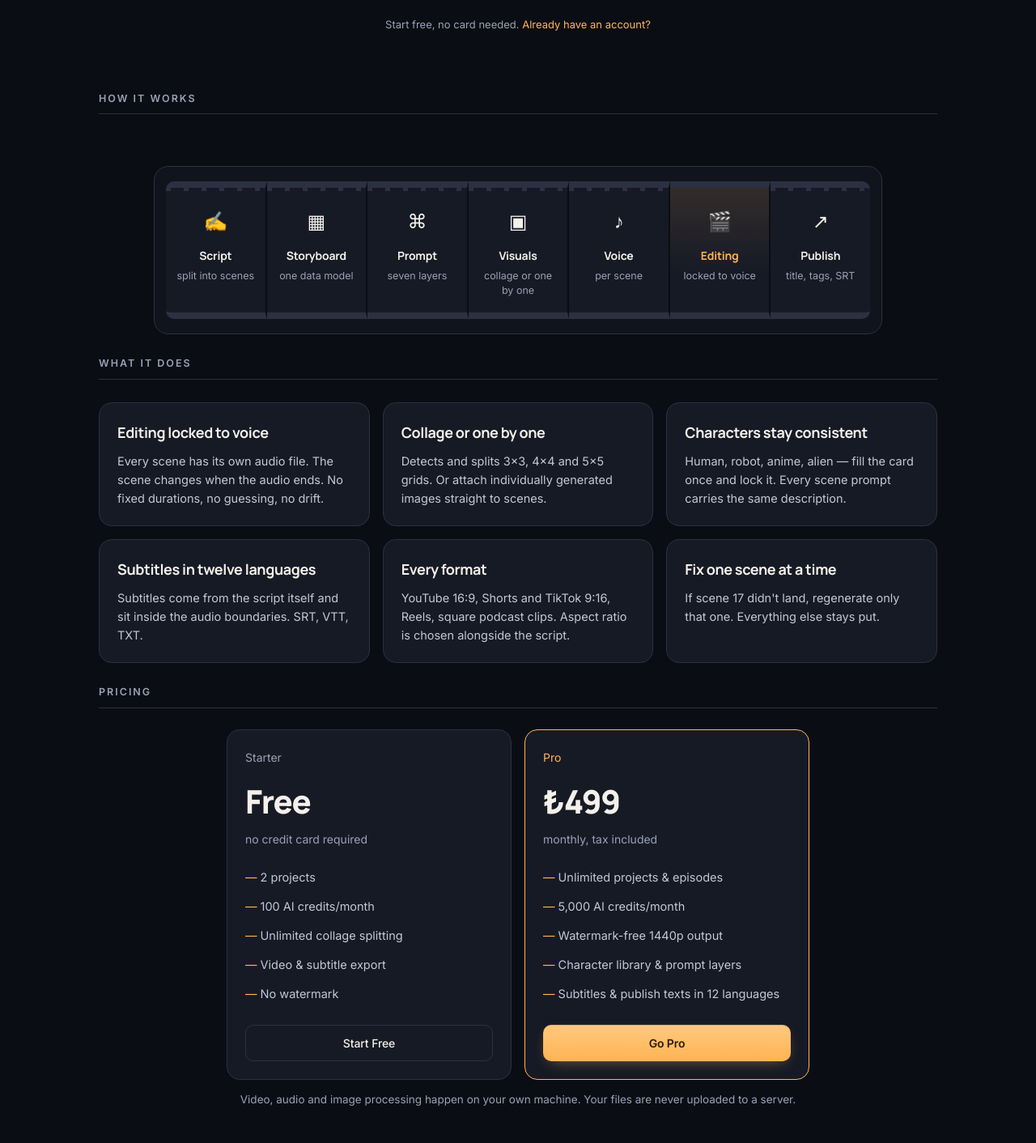
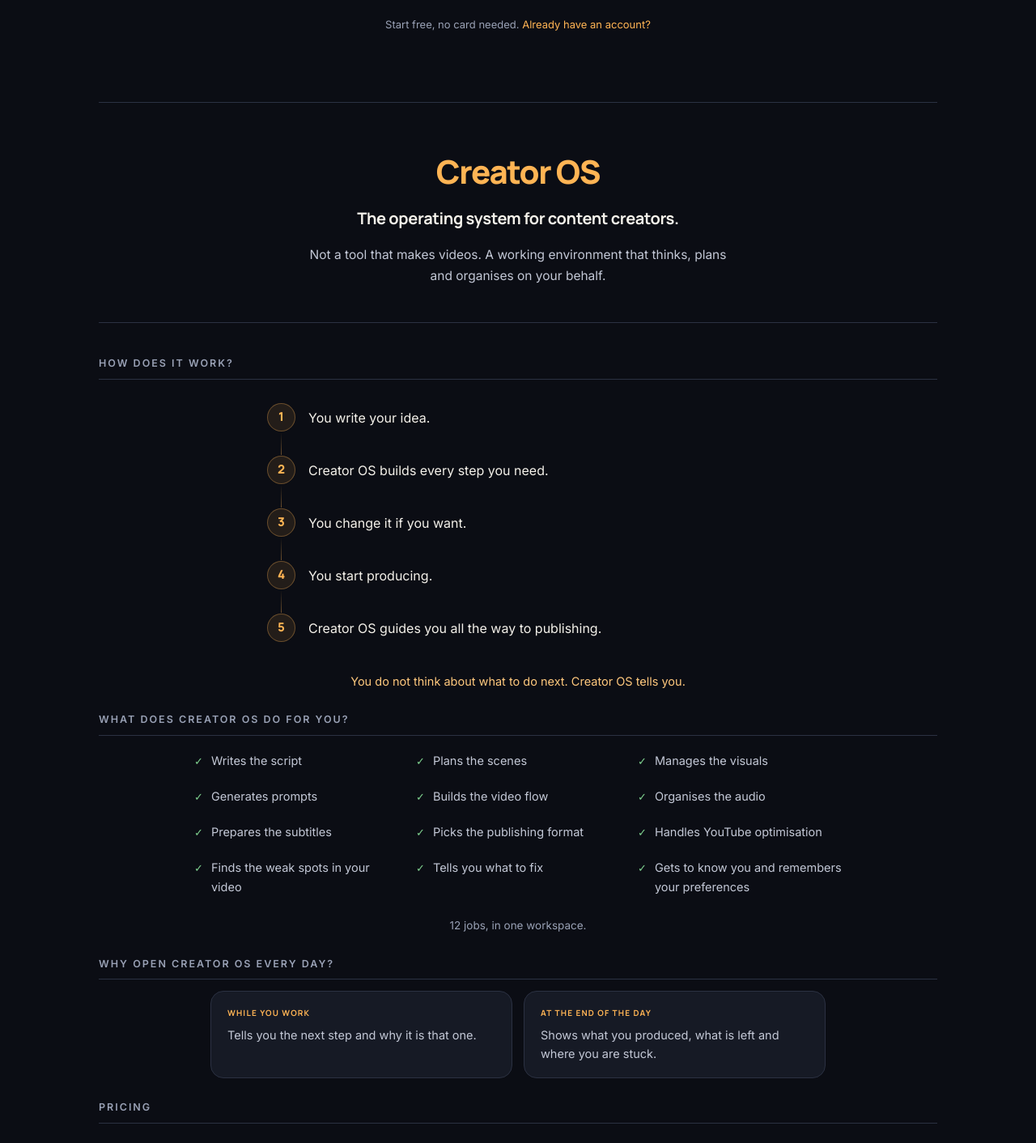
Before and after one commit to mavciaibusiness-oss/AI-Story-Studio, a Next.js app: page / in a window 1280 px wide. Shown: the part 510-1922 px from the top of the page at 81% size. Built offline with nearby package versions, Linux system fonts and the light colour scheme.

Commit message:
feat(sprint-6/task-01): creator os narrative sections

```diff
--- /dev/null
+++ b/app/LandingSections.jsx
@@ -0,0 +1,121 @@
+'use client';
+import { useT } from '@/lib/i18n';
+import { readyCapabilities, readyDaily } from '@/lib/landing/examples';
+
+/*
+  LANDING BÖLÜMLERİ — Creator OS anlatımı.
+
+  Sprint 6 / TASK-01, Adım 4.
+
+  ---------------------------------------------------------------
+  ESKİ BÖLÜMLER NEDEN DEĞİŞTİ
+
+  Eski "nasıl çalışır" bölümü modül adlarını sayıyordu:
+  Storyboard → Prompt → Ses → Kurgu. Bu ARAÇ anlatımı.
+
+  Spec: "İnsanlara AI Studio satmıyoruz, Creator OS satıyoruz."
+  Kullanıcının hissetmesi gereken: "Ben ne yapacağımı
+  düşünmüyorum, uygulama bana söylüyor."
+
+  Beş adımlık akış bunu anlatıyor — modül adı geçmiyor.
+  ---------------------------------------------------------------
+
+  HAZIR OLMAYAN GÖSTERİLMİYOR
+
+  Yetenek listesi ve günlük kartlar `lib/landing/examples.js`ten
+  geliyor ve `ready: false` olanlar SÜZÜLÜYOR.
+
+  Rakip analizi ve trendler henüz yok; landing'de saymak yalan
+  olurdu. Sprint-6'da gelince `ready: true` yapılacak ve buraya
+  kod değişikliği olmadan düşecekler.
+*/
+
+/* Beş adım — spec'in istediği akış. Metin i18n'de. */
+const STEPS = ['s1', 's2', 's3', 's4', 's5'];
+
+export function WhatIsCreatorOS() {
+  const t = useT();
+  return (
+    <section className="lp-what" id="creator-os">
+      <h2 className="lp-what-title">{t('lp.what.title')}</h2>
+      <p className="lp-what-lead">{t('lp.what.lead')}</p>
+      <p className="lp-what-body">{t('lp.what.body')}</p>
+    </section>
+  );
+}
+
+export function HowItWorks() {
+  const t = useT();
+  return (
+    <section id="nasil">
+      <h2 className="section-title">{t('lp.how.title')}</h2>
+      <ol className="lp-steps">
+        {STEPS.map((k, i) => (
+          <li className="lp-step" key={k}>
+            <span className="lp-step-n">{i + 1}</span>
+            <span className="lp-step-text">{t('lp.how.' + k)}</span>
+          </li>
+        ))}
+      </ol>
+      <p className="lp-steps-note">{t('lp.how.note')}</p>
+    </section>
+  );
+}
+
+/*
+  Güven bölümü — "AI gerçekten bunu yapabiliyor mu?"
+
+  Cevap: iddia değil, LİSTE. Ve listedeki her madde uygulamada
+  gerçekten çalışan bir ekrana karşılık geliyor.
+*/
+export function Capabilities() {
+  const t = useT();
+  const items = readyCapabilities();
+
+  return (
+    <section className="lp-caps">
+      <h2 className="section-title">{t('lp.caps.title')}</h2>
+      <div className="lp-caps-grid">
+        {items.map(c => (
+          <div className="lp-cap" key={c.key}>
+            <span className="lp-cap-mark" aria-hidden="true">✓</span>
+            <span>{t('lp.cap.' + c.key)}</span>
+          </div>
+        ))}
+      </div>
+      {/* Sayı gerçek: listedeki madde sayısı. Uydurma "50+ özellik"
+          gibi bir iddia yok. */}
+      <p className="lp-caps-note">{t('lp.caps.note', { n: items.length })}</p>
+    </section>
+  );
+}
+
+/*
+  Günlük kullanım — "Her gün neden Creator OS açılıyor?"
+
+  Spec dört kart istiyordu (sabah/öğlen/akşam/hafta sonu). İkisi
+  trend ve niş verisi gerektiriyor — yok. Yalnızca gerçek olanlar
+  gösteriliyor.
+
+  Hiç kart kalmazsa bölüm hiç görünmüyor: iki kartlık bir "her gün"
+  vaadi zayıf ama boş bir başlık daha kötü.
+*/
+export function DailyUse() {
+  const t = useT();
+  const items = readyDaily();
+  if (!items.length) return null;
+
+  return (
+    <section className="lp-daily">
+      <h2 className="section-title">{t('lp.daily.title')}</h2>
+      <div className="lp-daily-grid">
+        {items.map(d => (
+          <div className="card lp-daily-card" key={d.key}>
+            <div className="lp-daily-when">{t('lp.daily.' + d.key + '.when')}</div>
+            <div className="lp-daily-what">{t('lp.daily.' + d.key + '.what')}</div>
+          </div>
+        ))}
+      </div>
+    </section>
+  );
+}
--- a/app/globals.css
+++ b/app/globals.css
@@ -145,26 +145,7 @@
   color: var(--lamp); margin-bottom: 18px; font-weight: 600; }
 
 /* İmza öğesi: film şeridi hattı */
-.filmstrip { margin: 64px auto 0; max-width: 900px; border: 1px solid var(--line); border-radius: 18px;
-  background: var(--ink-2); padding: 18px 14px; overflow-x: auto; }
-.filmstrip-track { display: flex; align-items: stretch; gap: 0; min-width: 720px; }
-.frame { flex: 1; border-top: 8px solid var(--line); border-bottom: 8px solid var(--line);
-  background:
-    linear-gradient(var(--line), var(--line)) left top / 100% 0 no-repeat,
-    repeating-linear-gradient(90deg, var(--line) 0 6px, transparent 6px 22px) top / 100% 4px no-repeat,
-    var(--panel);
-  padding: 22px 12px 18px; text-align: center; position: relative; border-right: 2px solid var(--ink); }
-.frame:first-child { border-radius: 10px 0 0 10px; }
-.frame:last-child { border-radius: 0 10px 10px 0; border-right: none; }
-.frame .f-icon { font-size: 24px; margin-bottom: 10px; }
-.frame .f-name { font-family: var(--display); font-size: 14px; font-weight: 700; letter-spacing: -.2px; }
-.frame .f-desc { font-size: 12.5px; color: var(--muted); margin-top: 5px; line-height: 1.45; }
-.frame.lit { background: linear-gradient(180deg, rgba(255,180,84,.12), transparent 70%), var(--panel); }
-.frame.lit .f-name { color: var(--lamp); }
-
-.features { display: grid; grid-template-columns: repeat(auto-fit, minmax(280px, 1fr)); gap: 16px; margin-top: 28px; }
-.feature h3 { font-family: var(--display); font-size: 19px; font-weight: 600; margin-bottom: 8px; }
-.feature p { color: var(--muted); font-size: 14px; }
+
 
 .pricing { display: grid; grid-template-columns: repeat(auto-fit, minmax(260px, 1fr)); gap: 16px; max-width: 720px; margin: 26px auto 0; }
 .price-card { text-align: left; }
@@ -181,8 +162,6 @@
 .landing-footer a { text-decoration: none; }
 .landing-footer a:hover { color: var(--lamp); }
 /* Landing kart tipografisi — başlıklar Manrope, gövde okunur */
-.feature h3 { font-family: var(--display); font-size: 18px; font-weight: 700; letter-spacing: -.4px; margin-bottom: 8px; }
-.feature p { font-size: 14.5px; color: var(--text-2); line-height: 1.6; }
 .price-card .amount { font-family: var(--display); font-weight: 800; letter-spacing: -1.4px; }
 .price-card li { font-size: 14.5px; color: var(--text-2); }
 
@@ -2282,3 +2261,63 @@
   .lp-box { flex-direction: column; align-items: stretch; }
   .lp-go { width: 100%; }
 }
+
+
+/* ============================================================
+   LANDING BÖLÜMLERİ (Sprint 6 / TASK-01 Adım 4)
+   ============================================================ */
+
+/* Creator OS nedir */
+.lp-what { text-align: center; padding: 52px 0 44px;
+  border-top: 1px solid var(--line); border-bottom: 1px solid var(--line);
+  margin: 40px 0; }
+.lp-what-title { font-family: var(--display); font-size: 40px; font-weight: 800;
+  color: var(--lamp); letter-spacing: -1.4px; margin: 0 0 8px; }
+.lp-what-lead { font-family: var(--display); font-size: 20px; font-weight: 700;
+  color: var(--cream); letter-spacing: -.4px; margin: 0 0 16px; }
+.lp-what-body { max-width: 540px; margin: 0 auto; color: var(--text-2);
+  font-size: 15.5px; line-height: 1.7; }
+
+/* Beş adım */
+.lp-steps { list-style: none; margin: 0 auto; padding: 0; max-width: 620px; }
+.lp-step { display: flex; align-items: center; gap: 16px;
+  padding: 15px 0; position: relative; }
+.lp-step + .lp-step::before { content: ''; position: absolute;
+  left: 17px; top: -14px; height: 28px; width: 1px;
+  background: linear-gradient(180deg, transparent, rgba(255,180,84,.4)); }
+.lp-step-n { flex-shrink: 0; width: 35px; height: 35px; border-radius: 50%;
+  display: grid; place-items: center;
+  font-family: var(--display); font-size: 15px; font-weight: 800;
+  color: var(--lamp); background: rgba(255,180,84,.1);
+  border: 1px solid rgba(255,180,84,.32); }
+.lp-step-text { font-size: 16px; color: var(--cream); line-height: 1.5; }
+.lp-steps-note { text-align: center; max-width: 500px; margin: 22px auto 0;
+  font-size: 14.5px; color: var(--lamp-soft); line-height: 1.6; }
+
+/* Yetenekler */
+.lp-caps-grid { display: grid;
+  grid-template-columns: repeat(auto-fit, minmax(240px, 1fr));
+  gap: 10px 22px; max-width: 800px; margin: 0 auto; }
+.lp-cap { display: flex; align-items: baseline; gap: 10px;
+  font-size: 14.5px; color: var(--text-2); padding: 5px 0; }
+.lp-cap-mark { color: var(--ok); font-size: 13px; flex-shrink: 0; }
+.lp-caps-note { text-align: center; margin-top: 20px;
+  font-size: 13.5px; color: var(--muted); }
+
+/* Günlük kullanım */
+.lp-daily-grid { display: grid;
+  grid-template-columns: repeat(auto-fit, minmax(250px, 1fr));
+  gap: 14px; max-width: 760px; margin: 0 auto; }
+.lp-daily-card { padding: 18px 20px; }
+.lp-daily-when { font-family: var(--display); font-size: 10px; font-weight: 700;
+  letter-spacing: 1.2px; text-transform: uppercase; color: var(--lamp);
+  margin-bottom: 7px; }
+.lp-daily-what { font-size: 14.5px; color: var(--text-2); line-height: 1.6; }
+
+@media (max-width: 700px) {
+  .lp-what { padding: 38px 0 32px; margin: 28px 0; }
+  .lp-what-title { font-size: 30px; }
+  .lp-what-lead { font-size: 17px; }
+  .lp-step-text { font-size: 14.5px; }
+  .lp-caps-grid { grid-template-columns: 1fr; }
+}
--- a/app/page.jsx
+++ b/app/page.jsx
@@ -5,6 +5,9 @@
 /* Sprint-6 TASK-01: hero artık fikir kutusu. Eski marka iddiası
    (Create. Animate. Publish.) yerini Creator OS mesajına bıraktı. */
 import HeroIdea from './HeroIdea';
+/* Sprint-6 TASK-01 Adım 4: Creator OS anlatımı. Eski "nasıl
+   çalışır" modül adlarını sayıyordu; artık beş adımlık akış. */
+import { WhatIsCreatorOS, HowItWorks, Capabilities, DailyUse } from './LandingSections';
 
 /*
   AÇILIŞ SAYFASI — pazarlama.
@@ -20,21 +23,6 @@
   ekranda ne yapmak istediğini yazıyor ve Creator OS ne anladığını
   ANINDA gösteriyor. Vaat yerine kanıt.
 */
-
-const PIPELINE = [
-  { icon: '✍️', n: 'lp.p1n', d: 'lp.p1d' },
-  { icon: '▦',  n: 'lp.p2n', d: 'lp.p2d' },
-  { icon: '⌘',  n: 'lp.p3n', d: 'lp.p3d' },
-  { icon: '▣',  n: 'lp.p4n', d: 'lp.p4d' },
-  { icon: '♪',  n: 'lp.p5n', d: 'lp.p5d' },
-  { icon: '🎬', n: 'lp.p6n', d: 'lp.p6d' },
-  { icon: '↗',  n: 'lp.p7n', d: 'lp.p7d' },
-];
-
-const FEATURES = [
-  ['lp.f1t', 'lp.f1d'], ['lp.f2t', 'lp.f2d'], ['lp.f3t', 'lp.f3d'],
-  ['lp.f4t', 'lp.f4d'], ['lp.f5t', 'lp.f5d'], ['lp.f6t', 'lp.f6d'],
-];
 
 const FREE_FEATS = ['plan.f1', 'plan.f2', 'plan.f3', 'plan.f4', 'plan.f5'];
 const PRO_FEATS  = ['plan.p1', 'plan.p2', 'plan.p3', 'plan.p4', 'plan.p5'];
@@ -56,30 +44,13 @@
 
       <HeroIdea />
 
-      {/* ===== NASIL ÇALIŞIR ===== */}
-      <h2 className="section-title" id="nasil">{t('lp.howTitle')}</h2>
-      <div className="filmstrip" aria-label={t('lp.pipelineAria')}>
-        <div className="filmstrip-track">
-          {PIPELINE.map((f, i) => (
-            <div key={f.n} className={'frame' + (i === 5 ? ' lit' : '')}>
-              <div className="f-icon" aria-hidden="true">{f.icon}</div>
-              <div className="f-name">{t(f.n)}</div>
-              <div className="f-desc">{t(f.d)}</div>
-            </div>
-          ))}
-        </div>
-      </div>
+      <WhatIsCreatorOS />
 
-      {/* ===== NE YAPAR ===== */}
-      <h2 className="section-title">{t('lp.whatTitle')}</h2>
-      <div className="features">
-        {FEATURES.map(([title, desc]) => (
-          <div className="card feature" key={title}>
-            <h3>{t(title)}</h3>
-            <p>{t(desc)}</p>
-          </div>
-        ))}
-      </div>
+      <HowItWorks />
+
+      <Capabilities />
+
+      <DailyUse />
 
       {/* ===== FİYATLANDIRMA ===== */}
       <h2 className="section-title" id="fiyat">{t('lp.priceTitle')}</h2>
--- a/lib/i18n.jsx
+++ b/lib/i18n.jsx
@@ -158,6 +158,36 @@
     'cos.ev.episode.attached': 'video bağlandı',
     'mem.editInSettings': 'Ayarlar\'da değiştir',
     'set.memoryLink': 'Creator OS senin hakkında ne biliyor? →',
+    // --- Landing bölümleri (Sprint 6 / TASK-01 Adım 4) ---
+    'lp.what.title': 'Creator OS',
+    'lp.what.lead': 'İçerik üreticisinin işletim sistemi.',
+    'lp.what.body': 'Video üreten bir araç değil. Senin yerine düşünen, planlayan ve organize eden bir çalışma ortamı.',
+    'lp.how.title': 'Nasıl çalışır?',
+    'lp.how.s1': 'Sen fikrini yazarsın.',
+    'lp.how.s2': 'Creator OS ihtiyacın olan tüm adımları oluşturur.',
+    'lp.how.s3': 'İstersen değiştirirsin.',
+    'lp.how.s4': 'Üretime geçersin.',
+    'lp.how.s5': 'Creator OS yayına kadar seni yönlendirir.',
+    'lp.how.note': 'Ne yapacağını düşünmüyorsun. Sıradaki adımı Creator OS söylüyor.',
+    'lp.caps.title': 'Creator OS senin için ne yapıyor?',
+    'lp.caps.note': '{n} iş, tek çalışma alanında.',
+    'lp.cap.script': 'Senaryoyu oluşturur',
+    'lp.cap.scenes': 'Sahneleri planlar',
+    'lp.cap.images': 'Görselleri yönetir',
+    'lp.cap.prompts': 'Prompt üretir',
+    'lp.cap.video': 'Video akışını kurar',
+    'lp.cap.voice': 'Sesleri organize eder',
+    'lp.cap.subtitles': 'Altyazıyı hazırlar',
+    'lp.cap.format': 'Yayın formatını seçer',
+    'lp.cap.youtube': 'YouTube optimizasyonunu yapar',
+    'lp.cap.health': 'Videonun zayıf yanlarını bulur',
+    'lp.cap.director': 'Ne düzeltmen gerektiğini söyler',
+    'lp.cap.memory': 'Seni tanır, tercihlerini hatırlar',
+    'lp.daily.title': 'Her gün neden Creator OS açılıyor?',
+    'lp.daily.midday.when': 'Çalışırken',
+    'lp.daily.midday.what': 'Sıradaki adımı ve neden o adım olduğunu söyler.',
+    'lp.daily.evening.when': 'Gün sonunda',
+    'lp.daily.evening.what': 'Ne ürettiğini, ne kaldığını ve nerede takıldığını gösterir.',
     // --- Landing hero (Sprint 6 / TASK-01) ---
     'auth.pendingLabel': 'Bunu yapmak istiyordun:',
     'lp.claim1': 'Tek cümleyle fikrini söyle.',
@@ -711,21 +741,6 @@
     'sub.sourceLocked': 'Orijinal dil — her zaman üretilir',
     'sub.sourceNote': 'Orijinal dil ({lang}) her zaman üretilir; listede işaretli ve kilitlidir.',
     'lp.nav.how': 'Nasıl çalışır', 'lp.nav.price': 'Fiyatlar', 'lp.nav.login': 'Giriş Yap',
-    'lp.howTitle': 'Nasıl çalışır', 'lp.pipelineAria': 'Üretim hattı adımları',
-    'lp.p1n': 'Senaryo', 'lp.p1d': 'sahnelere bölünmüş',
-    'lp.p2n': 'Storyboard', 'lp.p2d': 'tek veri modeli',
-    'lp.p3n': 'Prompt', 'lp.p3d': 'yedi katman',
-    'lp.p4n': 'Görsel', 'lp.p4d': 'kolaj ya da tek tek',
-    'lp.p5n': 'Ses', 'lp.p5d': 'sahne başına',
-    'lp.p6n': 'Kurgu', 'lp.p6d': 'sese kilitli',
-    'lp.p7n': 'Yayın', 'lp.p7d': 'başlık, etiket, SRT',
-    'lp.whatTitle': 'Ne yapar',
-    'lp.f1t': 'Sese kilitli kurgu', 'lp.f1d': 'Her sahnenin kendi ses dosyası var. Ses bitince sahne değişir. Sabit süre yok, tahmin yok, kayma yok.',
-    'lp.f2t': 'Kolaj ya da tek tek', 'lp.f2d': '3×3, 4×4, 5×5 ızgarayı tanır ve böler. Ya da tek tek ürettiğin görselleri doğrudan sahnelere bağla.',
-    'lp.f3t': 'Karakterler kaymaz', 'lp.f3d': 'İnsan, robot, anime, uzaylı — kartı bir kez doldur, kilitle. Her sahnenin promptu aynı tanımı taşır.',
-    'lp.f4t': 'On iki dilde altyazı', 'lp.f4d': 'Altyazı senaryonun kendisinden çıkar, sesin sınırlarına oturur. SRT, VTT, TXT.',
-    'lp.f5t': 'Her format', 'lp.f5d': 'YouTube 16:9, Shorts ve TikTok 9:16, Reels, kare podcast klibi. En boy oranı senaryoyla birlikte seçilir.',
-    'lp.f6t': 'Sahneyi tek tek düzelt', 'lp.f6d': '17. sahne tutmadıysa yalnızca onu yeniden üret. Gerisi olduğu gibi kalır.',
     'lp.priceTitle': 'Fiyat',
     'lp.privacyNote': 'Video, ses ve görsel işleme senin bilgisayarında yapılır. Dosyaların sunucuya yüklenmez.',
     'lp.footPrivacy': 'Gizlilik', 'lp.footTerms': 'Kullanım Koşulları',
@@ -1141,6 +1156,36 @@
     'cos.ev.episode.attached': 'video attached',
     'mem.editInSettings': 'Change in Settings',
     'set.memoryLink': 'What does Creator OS know about you? →',
+    // --- Landing sections (Sprint 6 / TASK-01 Step 4) ---
+    'lp.what.title': 'Creator OS',
+    'lp.what.lead': 'The operating system for content creators.',
+    'lp.what.body': 'Not a tool that makes videos. A working environment that thinks, plans and organises on your behalf.',
+    'lp.how.title': 'How does it work?',
+    'lp.how.s1': 'You write your idea.',
+    'lp.how.s2': 'Creator OS builds every step you need.',
+    'lp.how.s3': 'You change it if you want.',
+    'lp.how.s4': 'You start producing.',
+    'lp.how.s5': 'Creator OS guides you all the way to publishing.',
+    'lp.how.note': 'You do not think about what to do next. Creator OS tells you.',
+    'lp.caps.title': 'What does Creator OS do for you?',
+    'lp.caps.note': '{n} jobs, in one workspace.',
+    'lp.cap.script': 'Writes the script',
+    'lp.cap.scenes': 'Plans the scenes',
+    'lp.cap.images': 'Manages the visuals',
+    'lp.cap.prompts': 'Generates prompts',
+    'lp.cap.video': 'Builds the video flow',
+    'lp.cap.voice': 'Organises the audio',
+    'lp.cap.subtitles': 'Prepares the subtitles',
+    'lp.cap.format': 'Picks the publishing format',
+    'lp.cap.youtube': 'Handles YouTube optimisation',
+    'lp.cap.health': 'Finds the weak spots in your video',
+    'lp.cap.director': 'Tells you what to fix',
+    'lp.cap.memory': 'Gets to know you and remembers your preferences',
+    'lp.daily.title': 'Why open Creator OS every day?',
+    'lp.daily.midday.when': 'While you work',
+    'lp.daily.midday.what': 'Tells you the next step and why it is that one.',
+    'lp.daily.evening.when': 'At the end of the day',
+    'lp.daily.evening.what': 'Shows what you produced, what is left and where you are stuck.',
     // --- Landing hero (Sprint 6 / TASK-01) ---
     'auth.pendingLabel': 'You wanted to make this:',
     'lp.claim1': 'Say your idea in one sentence.',
@@ -1694,21 +1739,6 @@
     'sub.sourceLocked': 'Source language — always produced',
     'sub.sourceNote': 'The source language ({lang}) is always produced; it is checked and locked in the list.',
     'lp.nav.how': 'How it works', 'lp.nav.price': 'Pricing', 'lp.nav.login': 'Sign In',
-    'lp.howTitle': 'How it works', 'lp.pipelineAria': 'Production pipeline steps',
-    'lp.p1n': 'Script', 'lp.p1d': 'split into scenes',
-    'lp.p2n': 'Storyboard', 'lp.p2d': 'one data model',
-    'lp.p3n': 'Prompt', 'lp.p3d': 'seven layers',
-    'lp.p4n': 'Visuals', 'lp.p4d': 'collage or one by one',
-    'lp.p5n': 'Voice', 'lp.p5d': 'per scene',
-    'lp.p6n': 'Editing', 'lp.p6d': 'locked to voice',
-    'lp.p7n': 'Publish', 'lp.p7d': 'title, tags, SRT',
-    'lp.whatTitle': 'What it does',
-    'lp.f1t': 'Editing locked to voice', 'lp.f1d': 'Every scene has its own audio file. The scene changes when the audio ends. No fixed durations, no guessing, no drift.',
-    'lp.f2t': 'Collage or one by one', 'lp.f2d': 'Detects and splits 3×3, 4×4 and 5×5 grids. Or attach individually generated images straight to scenes.',
-    'lp.f3t': 'Characters stay consistent', 'lp.f3d': 'Human, robot, anime, alien — fill the card once and lock it. Every scene prompt carries the same description.',
-    'lp.f4t': 'Subtitles in twelve languages', 'lp.f4d': 'Subtitles come from the script itself and sit inside the audio boundaries. SRT, VTT, TXT.',
-    'lp.f5t': 'Every format', 'lp.f5d': 'YouTube 16:9, Shorts and TikTok 9:16, Reels, square podcast clips. Aspect ratio is chosen alongside the script.',
-    'lp.f6t': 'Fix one scene at a time', 'lp.f6d': "If scene 17 didn't land, regenerate only that one. Everything else stays put.",
     'lp.priceTitle': 'Pricing',
     'lp.privacyNote': 'Video, audio and image processing happen on your own machine. Your files are never uploaded to a server.',
     'lp.footPrivacy': 'Privacy', 'lp.footTerms': 'Terms of Service',
```
Also changed, not shown: 2 other files (tests, documents, lock files or other folders).
